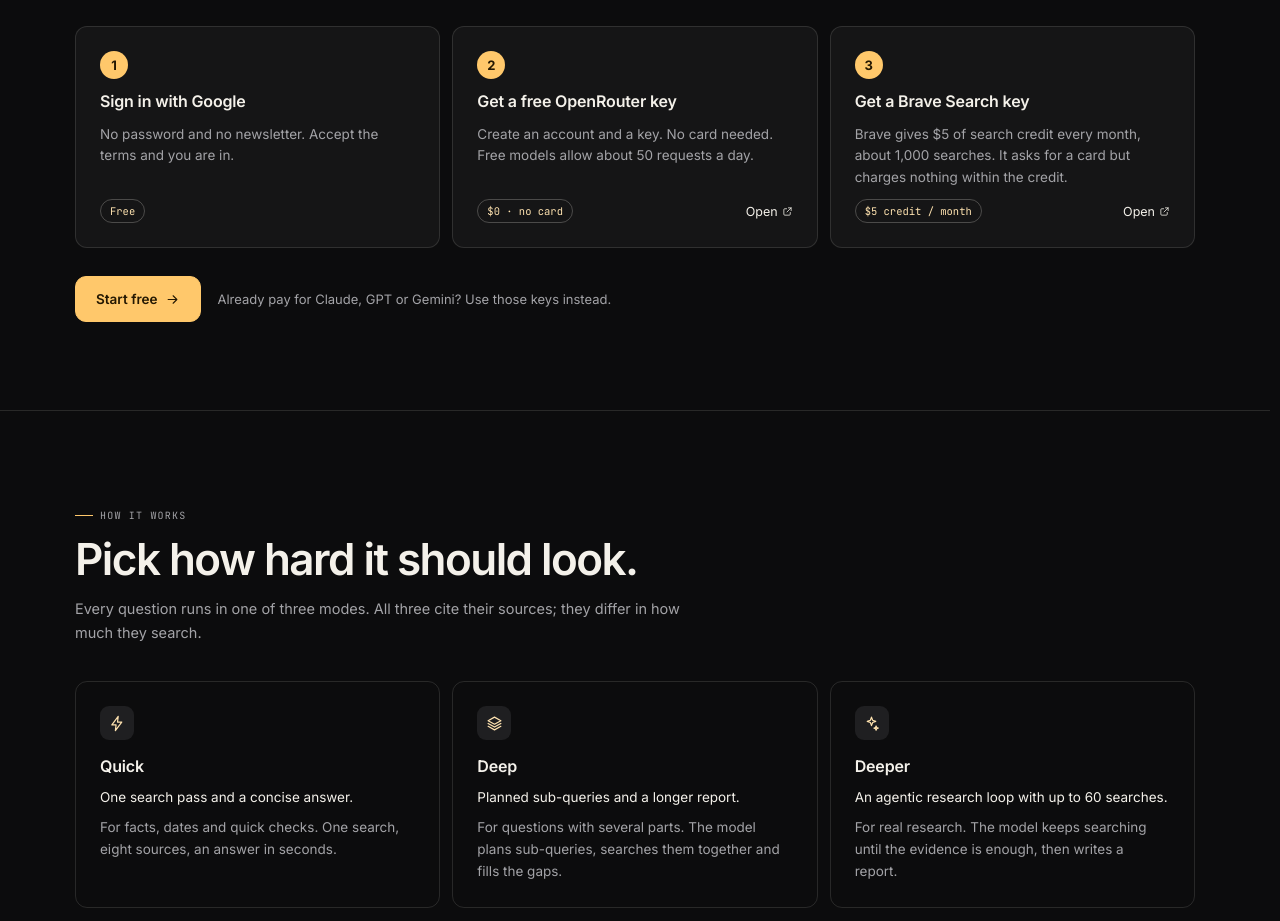
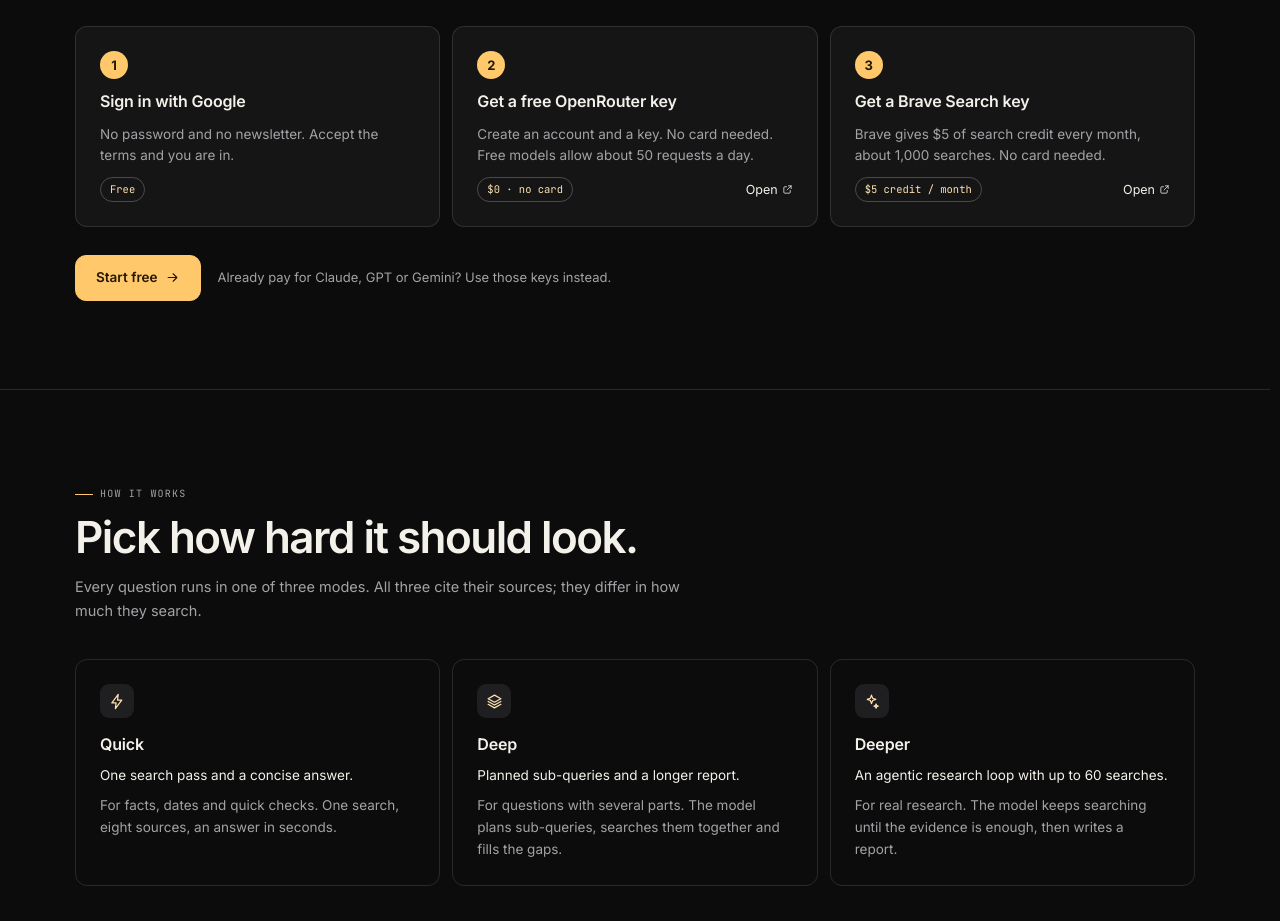
Before and after one commit to davidemodolo/beamling, a Next.js app in the folder packages/web/: page / in a window 1280 px wide. Shown: the part 880-1801 px from the top of the page. Built offline with nearby package versions, Linux system fonts and the light colour scheme; no server answers.

Commit message:
fix: Brave's free credit needs no card (#41)

```diff
--- a/packages/web/app/onboarding/page.tsx
+++ b/packages/web/app/onboarding/page.tsx
@@ -336,8 +336,8 @@ export default function OnboardingPage() {
               lead={
                 path === "free" ? (
                   <>
-                    Brave gives every account $5 of search credit each month, about 1,000 searches. It asks for a card to
-                    prevent abuse and charges nothing while you stay within the credit. Create a key on the Search plan.
+                    Brave gives every account $5 of search credit each month, about 1,000 searches, with no card needed.
+                    Create a key on the Search plan.
                   </>
                 ) : (
                   "Search finds the sources behind each answer. You can switch provider for any single question."
--- a/packages/web/components/landing/landing-data.ts
+++ b/packages/web/components/landing/landing-data.ts
@@ -20,7 +20,7 @@ export const FREE_STEPS = [
   },
   {
     title: "Get a Brave Search key",
-    body: "Brave gives $5 of search credit every month, about 1,000 searches. It asks for a card but charges nothing within the credit.",
+    body: "Brave gives $5 of search credit every month, about 1,000 searches. No card needed.",
     cost: "$5 credit / month",
     href: PROVIDERS.brave.keyUrl,
   },
```
Also changed, not shown: 1 other file (tests, documents, lock files or other folders).
